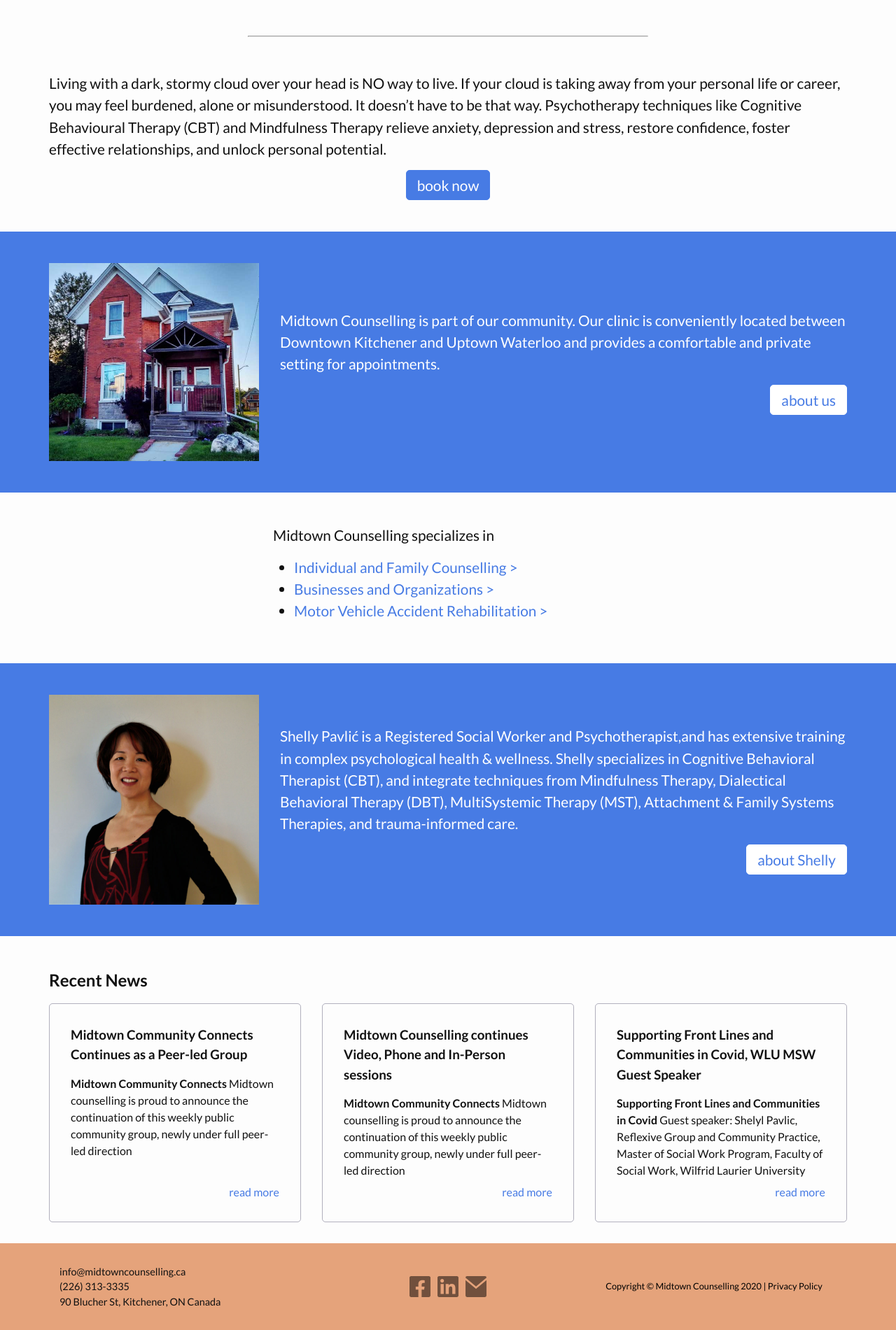
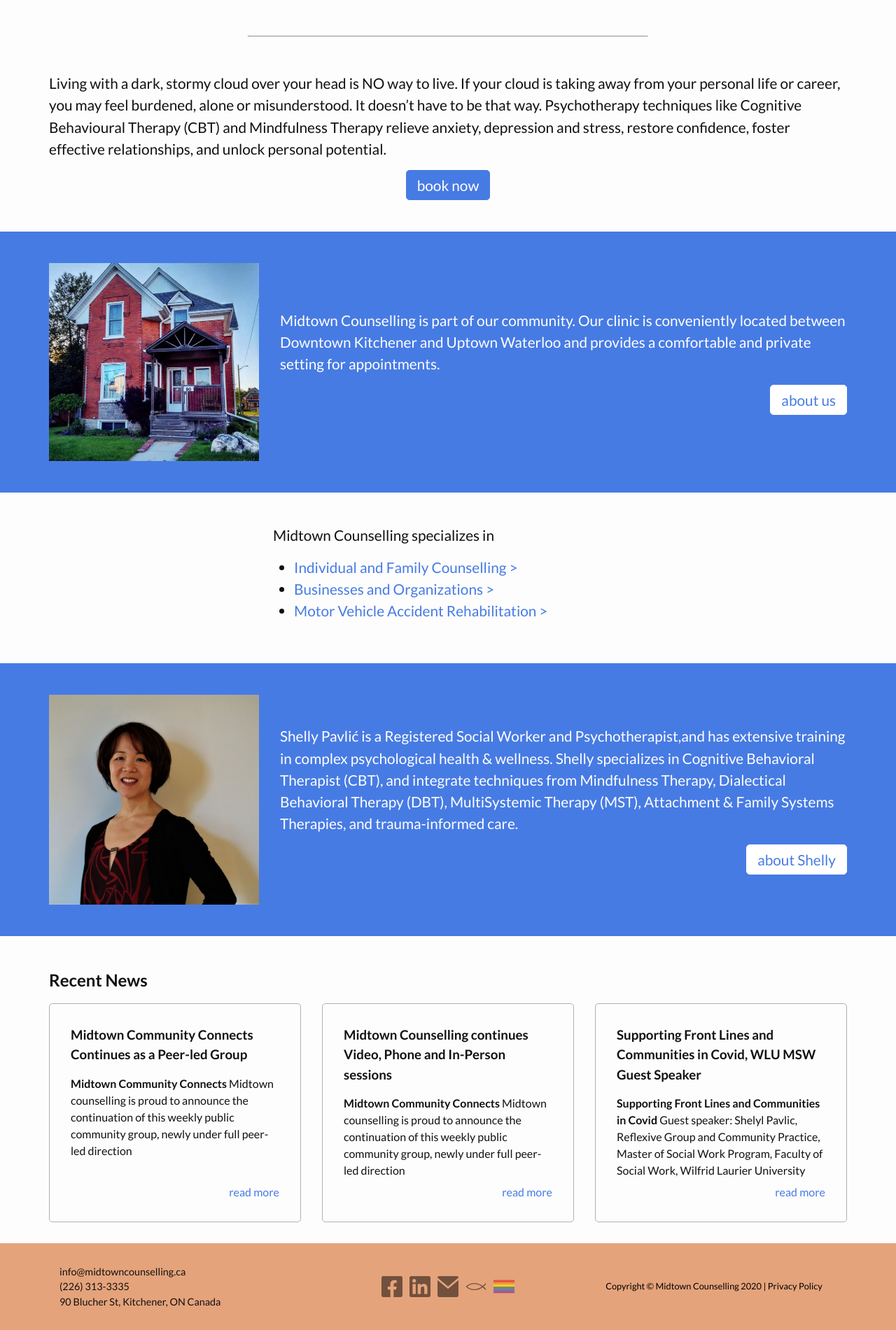
Before and after one commit to jonathanhines/midtown, a Jekyll site: the page built from index.markdown, in a window 1280 px wide. Shown: the part 840-2741 px from the top of the page at 70% size. Built offline with Jekyll 4.4.1, drawn with Linux system fonts in a browser that asks for light colours.

Commit message:
Updated footer icons.

```diff
--- a/_includes/footer.html
+++ b/_includes/footer.html
@@ -12,6 +12,8 @@
         {%- if site.facebook_username -%}<a href="https://www.facebook.com/{{ site.facebook_username| cgi_escape | escape }}">{%- include icons/facebook.svg -%}</a>{%- endif -%}
         {%- if site.linkedin_username -%}<a href="https://www.linkedin.com/in/{{ site.linkedin_username| cgi_escape | escape }}" title="LinkedIn">{%- include icons/linkedin.svg -%}</a>{%- endif -%}
         {%- if site.email -%}<a title= "{{ site.email }}" href="mailto:{{ site.email }}">{%- include icons/mail.svg -%}</a>{%- endif -%}
+        <a href="/about/">{%- include icons/fish.svg -%}</a>
+        <a href="/about/">{%- include icons/rainbow.svg -%}</a>
       </div>
     </div>
     <div class="footer-column column-3 footer-seal">
```
Also changed, not shown: _includes/icons/fish.svg (added), _includes/icons/rainbow.svg (added), _includes/icons/sms.svg (deleted).
